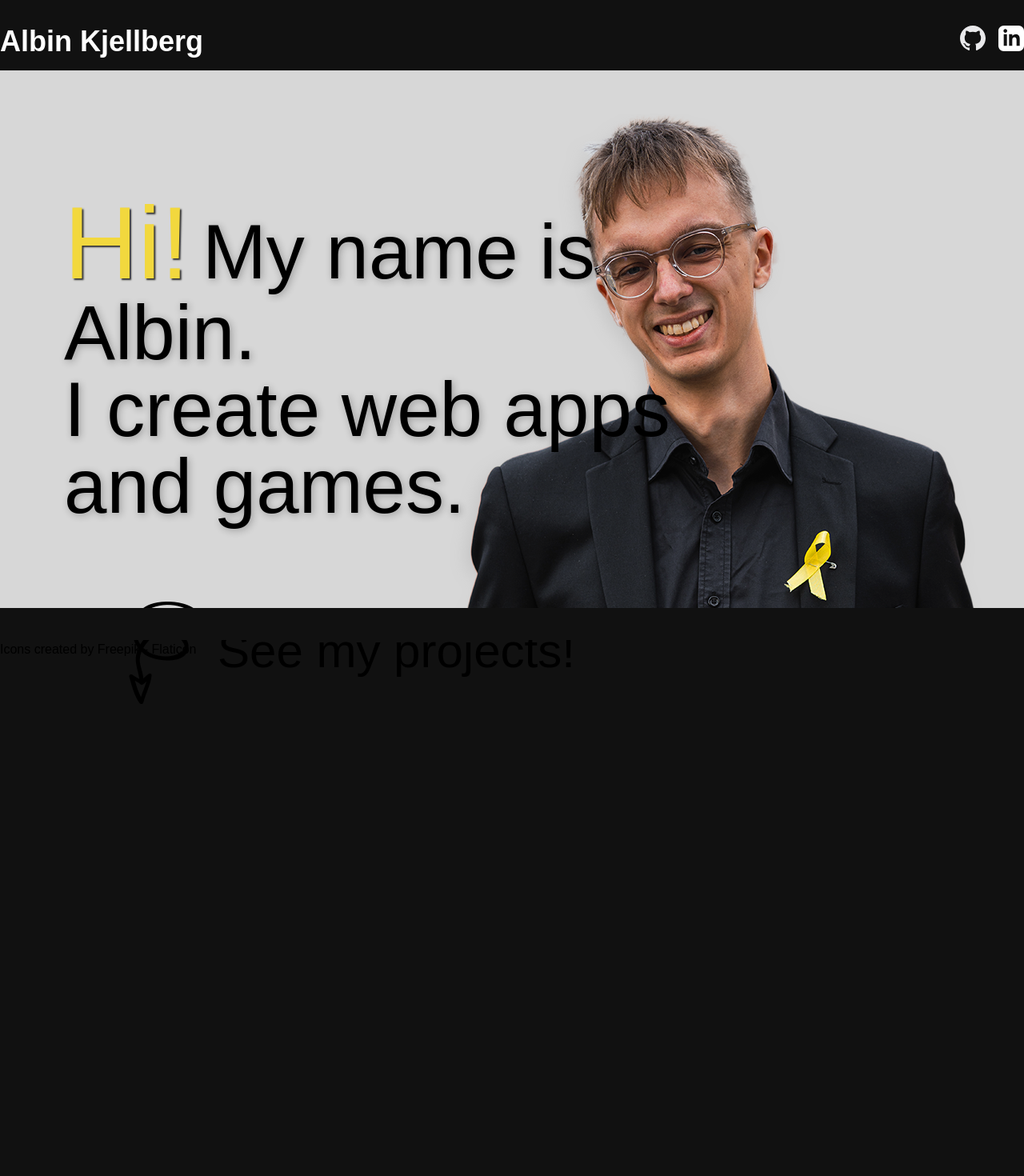
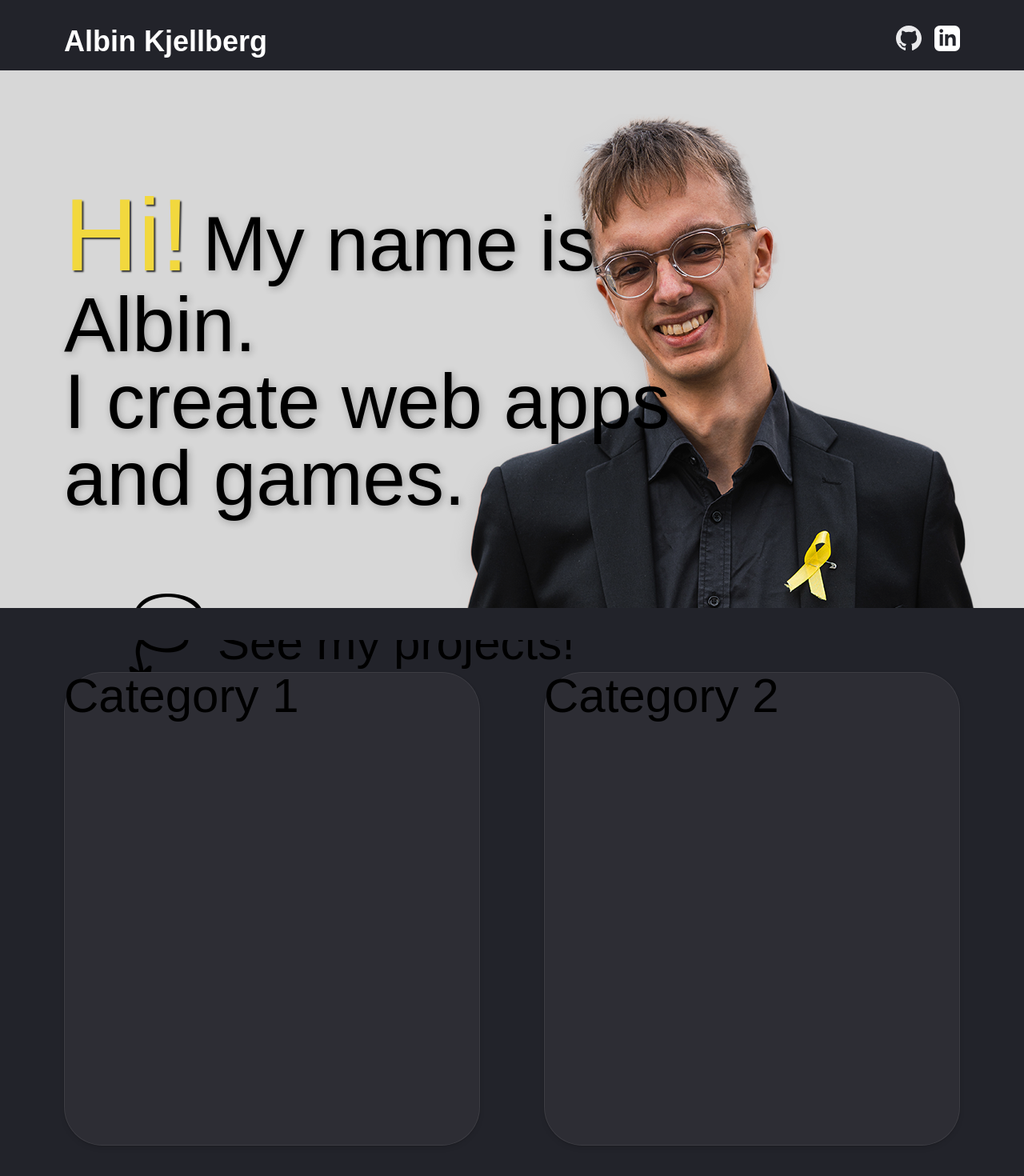
Before and after one commit to Albus00/portfolio, a SvelteKit app: page / in a window 1280 px wide. Shown: the top 1470 px of the page at 80% size. Built offline with nearby package versions, Linux system fonts and the light colour scheme; a web font is replaced by a local one.

Commit message:
chore: Update styles for header and hero components

```diff
--- a/src/components/categoryCard.svelte
+++ b/src/components/categoryCard.svelte
@@ -1,5 +1,19 @@
-<script>
-	// your script goes here
+<script lang="ts">
+	export let title: string;
 </script>
 
-<div class="w-1/2 h-full bg-light-base"></div>
+<div class="bg-light-dark w-full h-full card rounded-[3rem]">
+	<h2>{title}</h2>
+</div>
+
+<style>
+	/* shadow ring and multiple soft shadows */
+	.card {
+		box-shadow:
+			inset 0 0 0.5px 1px hsla(0, 0%, 100%, 0.075),
+			/* shadow ring 👇 */ 0 0 0 1px hsla(0, 0%, 0%, 0.05),
+			/* multiple soft shadows 👇 */ 0 0.3px 0.4px hsla(0, 0%, 0%, 0.02),
+			0 0.9px 1.5px hsla(0, 0%, 0%, 0.045),
+			0 3.5px 6px hsla(0, 0%, 0%, 0.09);
+	}
+</style>
--- a/src/components/footer.svelte
+++ b/src/components/footer.svelte
@@ -1,4 +1,4 @@
-<footer class="text-base bg">
+<footer class="text-white bg-light-dark px-8 py-4">
 	<a href="https://www.flaticon.com/free-icons/right" title="right icons"
 		>Icons created by Freepik - Flaticon</a
 	>
--- a/src/components/header.svelte
+++ b/src/components/header.svelte
@@ -4,8 +4,8 @@
 	import linkedin from '$lib/assets/logos/linkedin.svg';
 </script>
 
-<div class="fixed top-0 left-0 w-full pt-8 pb-4 z-50 bg-dark-base text-white">
-	<div class="container mx-auto flex flex-row justify-between">
+<header class="fixed top-0 left-0 w-full pt-8 pb-4 z-50 bg-dark-base text-white px-horizontal">
+	<div class="flex flex-row justify-between">
 		<nav class="flex justify-between items-center">
 			<div class="flex items-center">
 				<a href="/" class="text-4xl font-bold font-rotulo">Albin Kjellberg</a>
@@ -26,4 +26,4 @@
 			/>
 		</div>
 	</div>
-</div>
+</header>
--- a/src/components/iconButton.svelte
+++ b/src/components/iconButton.svelte
@@ -6,6 +6,7 @@
 	export let onClickUrl = '';
 	export let onClickFunc = () => {};
 	export let style = '';
+	export let imgId = '';
 </script>
 
 {#if onClickUrl !== ''}
@@ -14,6 +15,7 @@
 			class={`${size === 'sm' ? 'w-8' : 'w-32'} hover:scale-110 transition-all`}
 			src={icon}
 			alt="icon"
+			id={imgId}
 		/>
 	</a>
 {:else}
@@ -22,6 +24,7 @@
 			class={`${size === 'sm' ? 'w-8' : 'w-32'} hover:scale-110 transition-all`}
 			src={icon}
 			alt="icon"
+			id={imgId}
 		/>
 	</button>
 {/if}
--- a/src/layout/hero.svelte
+++ b/src/layout/hero.svelte
@@ -1,18 +1,27 @@
-<script>
+<script lang="ts">
 	import IconButton from '$components/iconButton.svelte';
 	import albinkjellberg from '$lib/assets/albinkjellberg.png';
 	import arrow from '$lib/assets/icons/swirly-arrow.png';
+	import getHeaderHeight from '$lib/hooks/getHeaderHeight';
 
 	// scroll to selection section
 	function scrollToSelection() {
+		// get selection section
 		const selection = document.getElementById('selection');
-		selection?.scrollIntoView({ behavior: 'smooth' });
+		if (!selection) {
+			console.error('Selection section not found');
+			return;
+		}
+
+		// scroll to selection section with the header height offset
+		const y = selection.getBoundingClientRect().top + window.scrollY - getHeaderHeight();
+		window.scrollTo({ top: y, behavior: 'smooth' });
 	}
 </script>
 
-<section class="h-full pt-24">
+<section class="h-screen pt-24">
 	<div
-		class="bg-no-repeat bg-right-top h-full pl-20"
+		class="bg-no-repeat bg-right-top h-full px-horizontal"
 		style="background-image: url({albinkjellberg});"
 	>
 		<div class=" pt-[12%] w-3/4">
@@ -20,9 +29,18 @@
 			<h1>My name is Albin.<br /> I create web apps and games.</h1>
 		</div>
 		<div class="flex flex-row w-fit pl-16 pt-24">
-			<IconButton icon={arrow} onClickFunc={scrollToSelection} />
-			<h2 class="font-delve pt-8">See my projects!</h2>
+			<IconButton icon={arrow} onClickFunc={scrollToSelection} imgId="heroIconBtn" />
+			<h2 class="font-delve pt-8" id="heroTextBtn">See my projects!</h2>
 		</div>
 	</div>
 	<div class="absolute bottom-0 h-10 w-full bg-dark-base"></div>
 </section>
+
+<style>
+	#heroTextBtn:hover {
+		cursor: pointer;
+	}
+	body:has(#heroTextBtn:hover) #heroIconBtn {
+		scale: 1.1;
+	}
+</style>
--- a/src/layout/selection.svelte
+++ b/src/layout/selection.svelte
@@ -1,13 +1,27 @@
 <script lang="ts">
-	let selectedOption = '';
+	import CategoryCard from '$components/categoryCard.svelte';
+	import getHeaderHeight from '$lib/hooks/getHeaderHeight';
+	import { onMount } from 'svelte';
 
-	function selectOption(option: string) {
-		selectedOption = option;
-	}
+	let headerHeight = 0;
+
+	// Get height of the header
+	onMount(() => {
+		headerHeight = getHeaderHeight();
+	});
 </script>
 
-<section class="bg-dark-base h-full" id="selection"></section>
+<section
+	style="--header: {headerHeight}"
+	class="bg-dark-base grid grid-cols-2 gap-20 px-horizontal box-border pt-10 pb-20"
+	id="selection"
+>
+	<CategoryCard title="Category 1" />
+	<CategoryCard title="Category 2" />
+</section>
 
-{#if selectedOption}
-	<p>You selected: {selectedOption} projects</p>
-{/if}
+<style>
+	#selection {
+		height: calc(100vh - var(--header) * 1px);
+	}
+</style>
--- /dev/null
+++ b/src/lib/hooks/getHeaderHeight.ts
@@ -0,0 +1,10 @@
+export default function getHeaderHeight(): number {
+  const header = document.querySelector('header');
+
+  if (!header) {
+    console.error('Header not found! Make sure the header is rendered before calling this function (ex. onMount)');
+    return 0;
+  }
+  const headerHeight = header.offsetHeight;
+  return headerHeight;
+}
--- a/src/routes/+page.svelte
+++ b/src/routes/+page.svelte
@@ -3,7 +3,7 @@
 	import Selection from '$layout/selection.svelte';
 </script>
 
-<main class="h-full">
+<main>
 	<Hero />
 	<Selection />
 </main>
--- a/tailwind.config.js
+++ b/tailwind.config.js
@@ -10,8 +10,12 @@ export default {
       },
       colors: {
         'light-base': '#d7d7d7',
-        'dark-base': '#111111',
+        'dark-base': '#22232a',
+        'light-dark': '#2d2d34',
       },
+      spacing: {
+        'horizontal': '5rem',
+      }
     },
   },
   plugins: [],
```
